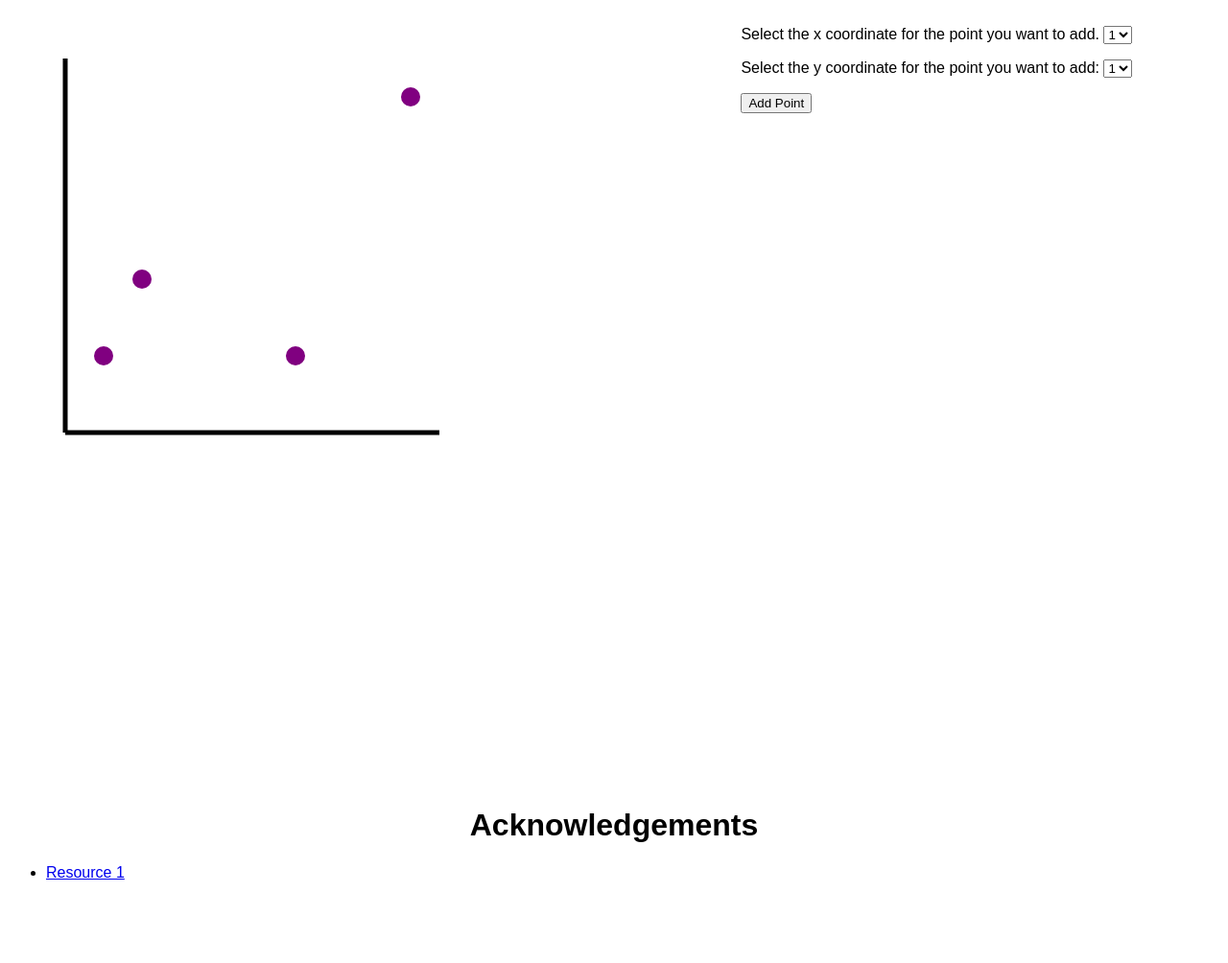
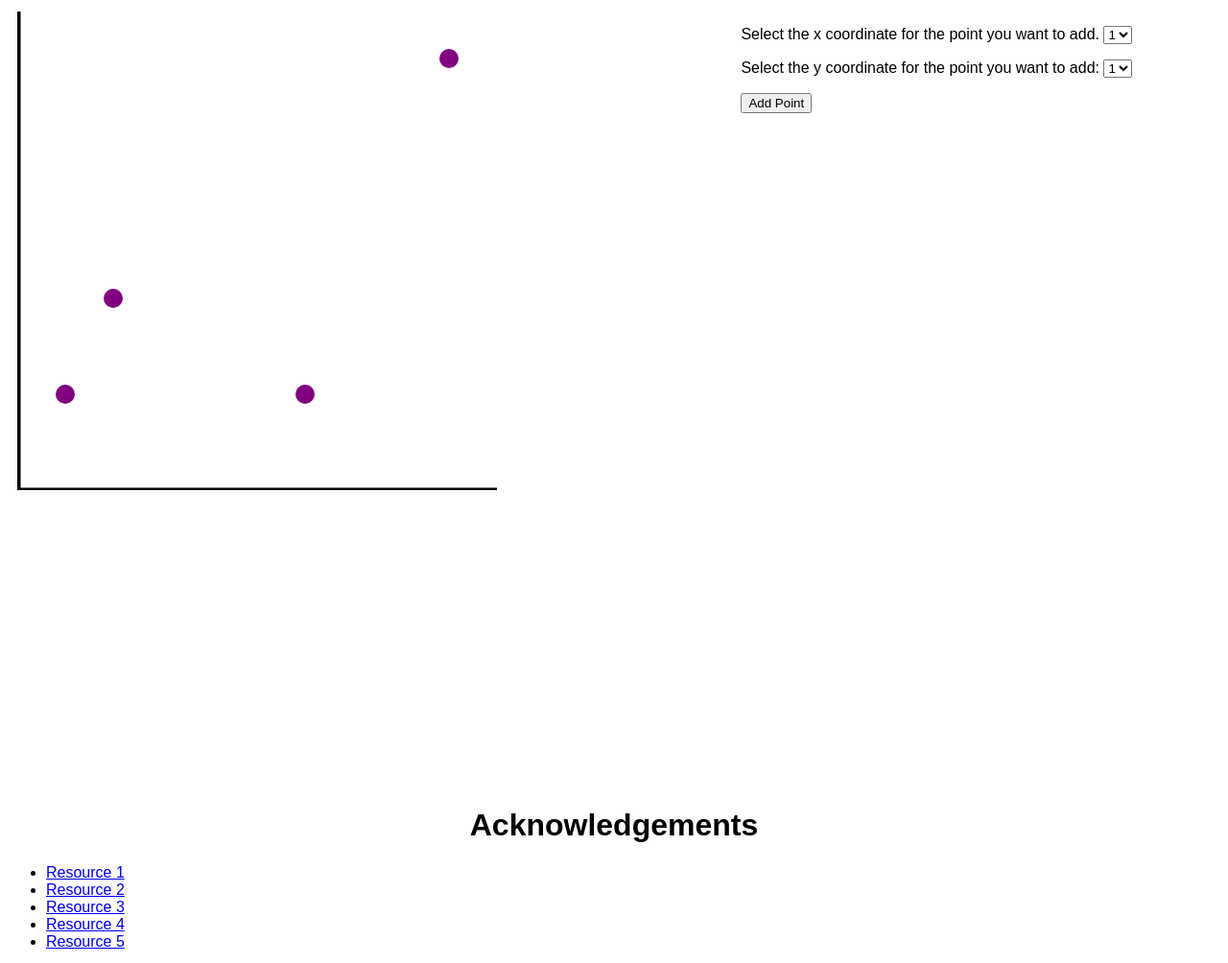
Before and after one commit to DS4200-Sec2-F22/hw-04-h4-vee-oum, a plain HTML site: page index.html in a window 1280 px wide. Shown: the part 79-1083 px from the top of the page at 96% size. Drawn offline with Linux system fonts and the light colour scheme.

Commit message:
all code

```diff
--- a/index.html
+++ b/index.html
@@ -1,8 +1,7 @@
 <!DOCTYPE html>
 <html>
-
 <head>
-    <meta name="viewport" content="width=device-width, initial-scale=1.0" charset=utf-8/>
+    <!--  link to the style sheet -->
     <link rel="stylesheet" type="text/css" href="stylesheet.css" media="screen"/>
     <!-- add title to page -->
     <title>hw-04</title>
@@ -10,22 +9,26 @@
 
 
 <body>
+    <!--  title of the webpage -->
 <header><h1>hw-04: Event Handling</h1></header>
 <div class="flex-container">
+    <!--  the column containing the interactive scatterplot -->
     <div class="column1">
+        <!--  the graph using scalable vector graphics -->
         <svg id="frame">
-            <!--need to figure out numbers frame is 500px 500px-->
-            <line id="xaxis" x1="50" y1="440" x2="440" y2="440"/>
-            <line id="yaxis" x1="50" y1="440" x2="50" y2="50"/>
-            <circle id="(1,2)" cx="90" cy="360" r="10"/>
-            <circle id="(2,4)" cx="130" cy="280" r="10"/>
-            <circle id="(6,2)" cx="290" cy="360" r="10"/>
-            <circle id="(9,9)" cx="410" cy="90" r="10"/>
+            <line id="xaxis" x1="1" y1="500" x2="500" y2="500"/>
+            <line id="yaxis" x1="1" y1="1" x2="1" y2="500"/>
+            <circle id="(1,2)" cx="50" cy="400" r="10"/>
+            <circle id="(2,4)" cx="100" cy="300" r="10"/>
+            <circle id="(6,2)" cx="300" cy="400" r="10"/>
+            <circle id="(9,9)" cx="450" cy="50" r="10"/>
         </svg>
 
     </div>
     <div class="column2">
+        <!--  the column which handles user inputs and displays the points that selected -->
         <p id="clicked_coordinates"></p>
+        <!--  user selects x coordinates from this menu -->
         <p>Select the x coordinate for the point you want to add.
             <select name="xValues" id="x_values">
                 <option value="1">1</option>
@@ -40,6 +43,7 @@
             </select>
     </p>
         <p>Select the y coordinate for the point you want to add:
+            <!--  users selects y coordinates from this menu -->
             <select name="yValues" id="y_values">
                 <option value="1">1</option>
                 <option value="2">2</option>
@@ -55,11 +59,18 @@
         <button type="button" id="buttonPoint" onclick="Addpoint()">Add Point</button>
     </div>
 </div>
+<!-- connects the html file to the javascript file  -->
 <script src="program.js"></script>
+<!-- all the resources that were sued in this assignmenmts  -->
 <header><h1>Acknowledgements</h1></header>
 <div>
     <ul>
         <li> <a href="https://www.designcise.com/web/tutorial/how-to-create-an-input-with-dropdown-using-html-only#:~:text=To%20create%20an%20input%20field%20that%20has%20a,that%20matches%20the%20id%20of%20the%20%3Cdatalist%3E%20element." target="_blank">Resource 1</a></li>
+        <li> <a href="https://www.w3schools.com/csS/css3_flexbox.asp" target="_blank">Resource 2</a></li>
+        <li> <a href="https://thewebdev.info/2022/01/15/how-to-check-classlist-with-contains-if-a-class-exists-before-add-or-remove-with-javascript/#:~:text=To%20check%20classList%20with%20contains%20if%20a%20class,element%20%3D%20document.querySelector%20%28%27p%27%29%20element.classList.remove%20%28%27info%27%29%3B%20element.classList.add%20%28%27hint%27%29%3B" target="_blank">Resource 3</a></li>
+        <li> <a href="https://www.w3schools.com/jsref/prop_select_selectedindex.asp" target="_blank">Resource 4</a></li>
+        <li> <a href="https://careerkarma.com/blog/javascript-innertext-innerhtml/#:~:text=The%20JavaScript%20innerHTML%20property%20sets%20the%20HTML%20contents,innerHTML%20like%20so%3A%20document.getElementById%20%28%E2%80%9Cparagraph%E2%80%9D%29.innerHTML%20%3D%20%E2%80%9CCareer%20Karma%21%E2%80%9D%3B" target="_blank">Resource 5</a></li>
+
     </ul>
 </div>
 <div>
--- a/program.js
+++ b/program.js
@@ -6,11 +6,12 @@ function Addpoint(){
     //turn to text
     let xvalsText = xvals.options[xvals.selectedIndex].text;
     let yvalsText = yvals.options[yvals.selectedIndex].text;
-
-    let newPoint = "<circle cx="+ xvalsText*40 + "cy="+ 400-40*yvalsText + "r=10" ;
-    console.log('point printed') //not showing point on frame -- point might be showing up behind frame ??
+    let x_coord = xvalsText * 50;
+    let y_coord = 500 - (yvalsText * 50);
+    let circ_id = `id="(${xvalsText}, ${yvalsText})"`
+    let newPoint = `<circle ${circ_id} cx="${x_coord}" cy="${y_coord}" r="10"/>`;
     document.getElementById("frame").innerHTML += newPoint;
-
+    // adds the functionality to all the points
     addFunctionality();
 
 }
@@ -18,14 +19,15 @@ function Addpoint(){
 function clickedPoint(point){
     let ClickedPoint= document.getElementById(point.target.id);
     let PointCoordinate = document.getElementById("clicked_coordinates");
-
+    // if point already selected, remove, else select it
     if (ClickedPoint.classList.contains("selected")) {
 		ClickedPoint.classList.remove("selected");
+        PointCoordinate.innerHTML = " ";
 	}
 	else {
 		ClickedPoint.classList.add("selected");
+        PointCoordinate.innerHTML = "Last point clicked:" + point.target.id;
 	}
-	PointCoordinate.innerHTML = "Last point clicked:" + point.target.id;
 }
 //itterate through all circles to add functionality to points
 function addFunctionality() {
@@ -33,7 +35,6 @@ function addFunctionality() {
 
     for (const element of allPoints) {
     element.addEventListener('click', clickedPoint)
+    }
 }
-}
-//add functionality
 addFunctionality();
--- a/stylesheet.css
+++ b/stylesheet.css
@@ -39,6 +39,6 @@ circle{
 }
 
 #xaxis, #yaxis {
-	stroke: black;
-	stroke-width: 5;
+    stroke: black;
+    stroke-width: 5;
 }
```
